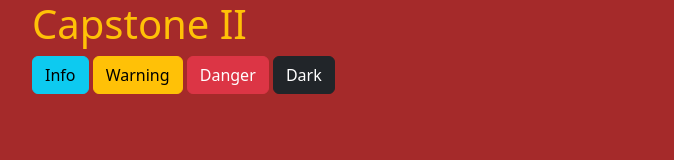
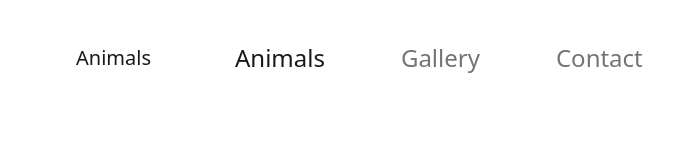
Before and after one commit to jfoyarzo/Capstone-II, a website built with webpack: page src/index.html in a window 1280 px wide. Shown: the whole page, without its empty margins (50-724 px from the left). Built offline with nearby package versions, Linux system fonts and the light colour scheme.

Commit message:
Add main navbar basic styling

```diff
--- a/src/index.html
+++ b/src/index.html
@@ -7,10 +7,23 @@
     <title>Document</title>
 </head>
 <body class="container">
-    <h1 class="text-warning">Capstone II</h1>
-    <button type="button" class="btn btn-info">Info</button>
-<button type="button" class="btn btn-warning">Warning</button>
-<button type="button" class="btn btn-danger">Danger</button>
-<button type="button" class="btn btn-dark">Dark</button>
+    <header>
+        <nav class="main-nav navbar navbar-expand-lg bg-light">
+            <div class="container-fluid">
+              <a class="navbar-brand" href="#">Animals</a>
+              <button class="navbar-toggler" type="button" data-bs-toggle="collapse" data-bs-target="#navbarNavAltMarkup" aria-controls="navbarNavAltMarkup" aria-expanded="false" aria-label="Toggle navigation">
+                <span class="navbar-toggler-icon"></span>
+              </button>
+              <div class="collapse navbar-collapse" id="navbarNavAltMarkup">
+                <div class="navbar-nav">
+                  <a class="nav-link active" aria-current="page" href="#">Animals</a>
+                  <a class="nav-link" href="#">Gallery</a>
+                  <a class="nav-link" href="#">Contact</a>
+                </div>
+              </div>
+            </div>
+          </nav>
+    </header>
+
 </body>
 </html>
--- a/src/style.css
+++ b/src/style.css
@@ -2,6 +2,12 @@
   box-sizing: border-box;
 }
 
-body {
-  background-color: brown;
+.main-nav {
+  padding: 2rem;
+  background-color: white !important;
+  font-size: 1.5em;
 }
+
+.nav-link {
+  margin-left: 2.5em;
+}
```
Also changed, not shown: 1 other file.
